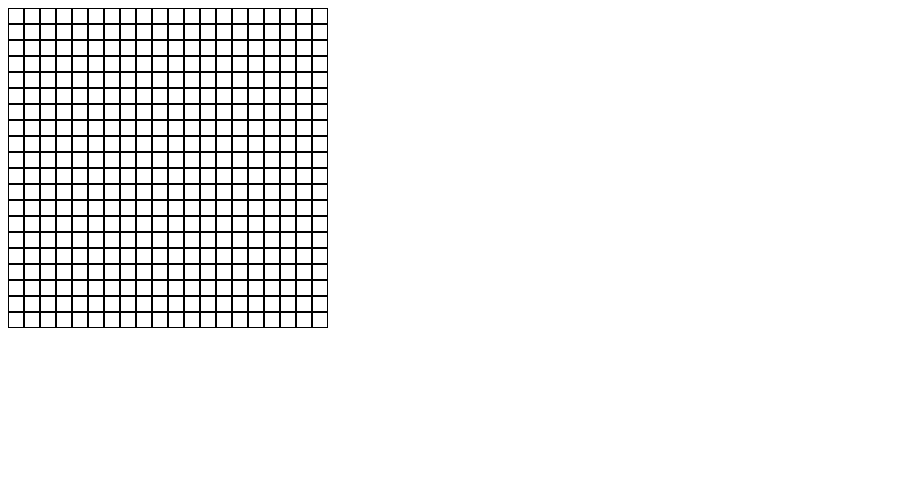
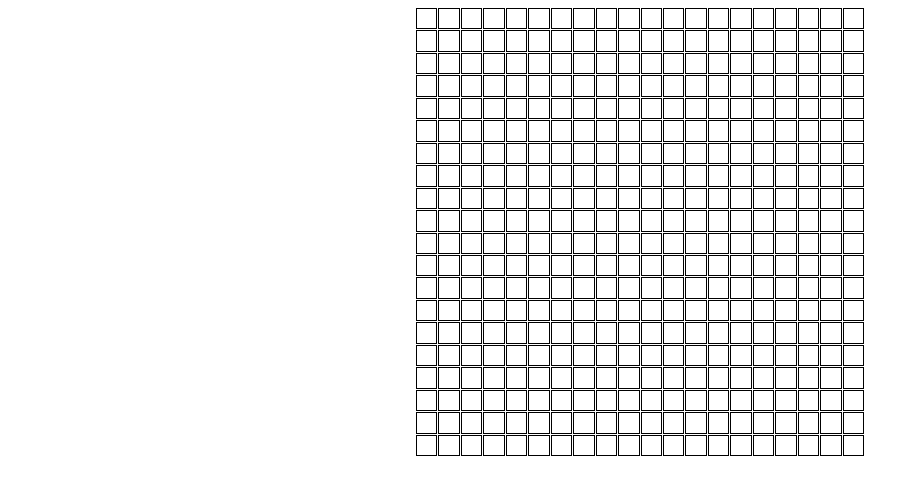
Before and after one commit to quangdaon/game-of-life, a Svelte app in the folder svelte/: page / in a window 1280 px wide. Shown: the top 494 px of the page, without its empty margins (0-919 px from the left). Built offline with nearby package versions, Linux system fonts and the light colour scheme.

Commit message:
Grid styles

```diff
--- a/svelte/src/App.svelte
+++ b/svelte/src/App.svelte
@@ -8,5 +8,3 @@
 <main>
   <Grid {grid} />
 </main>
-
-<style></style>
--- a/svelte/src/components/Grid.svelte
+++ b/svelte/src/components/Grid.svelte
@@ -5,7 +5,7 @@
   export let grid: GridModel;
 </script>
 
-<div class="grid">
+<div class="grid" style="--grid-columns: {grid.columns}">
   {#each grid.cells as cell}
     <Cell {cell} />
   {/each}
@@ -13,7 +13,10 @@
 
 <style>
   .grid {
+    width: 35vw;
     display: grid;
-    grid-template-columns: repeat(20, 1em);
+    grid-template-columns: repeat(var(--grid-columns), 1fr);
+    gap: 1px;
+    margin: auto;
   }
 </style>
--- a/svelte/src/models/GridModel.ts
+++ b/svelte/src/models/GridModel.ts
@@ -3,10 +3,10 @@ import { CellModel } from './CellModel';
 export class GridModel {
   public cells = [];
 
-  constructor(public rows: number, public columns: number) {
+  constructor(public columns: number, public rows: number) {
     for (let i = 0; i < rows; i++) {
       for (let j = 0; j < columns; j++) {
-        this.cells.push(new CellModel(j, i));
+        this.cells.push(new CellModel(i, j));
       }
     }
   }
```
